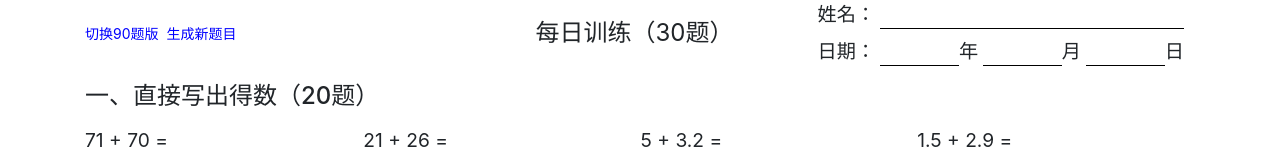
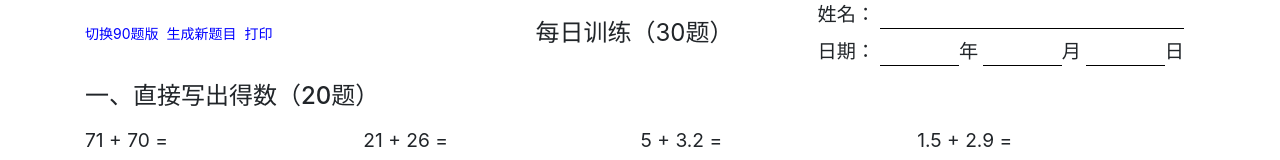
Before and after one commit to wanyx2015/daily-calc, an Angular app: page /30#/home in a window 1280 px wide. Both pictures are taken after a click on the element "切换30题版". Shown: the top 160 px of the page. Built offline with nearby package versions, Linux system fonts and the light colour scheme.

Commit message:
Hide elements when printing

```diff
--- a/src/app/home/math2/math2.component.html
+++ b/src/app/home/math2/math2.component.html
@@ -2,13 +2,17 @@
 
   <div class="header mb-3">
 
-    <div class="item text-left align-middle">
+    <div class="item text-left align-middle helper">
       <span class="mr-2 reload ">
         <a (click)="go()">切换90题版</a>
       </span>
 
-      <span class="py-auto reload  ">
+      <span class="py-auto reload mr-2">
         <a (click)="generateContent()">生成新题目</a>
+      </span>
+
+      <span class="reload">
+        <a (click)="print()">打印</a>
       </span>
     </div>
 
--- a/src/app/home/math2/math2.component.scss
+++ b/src/app/home/math2/math2.component.scss
@@ -20,7 +20,6 @@
     align-items: center;
 
     .item {
-
       align-items: center;
 
       .row {
@@ -60,3 +59,12 @@
     }
   }
 }
+
+
+@media print {
+
+  /* All your print styles go here */
+  .helper {
+    visibility: hidden;
+  }
+}
--- a/src/app/home/math2/math2.component.ts
+++ b/src/app/home/math2/math2.component.ts
@@ -53,6 +53,11 @@ export class Math2Component implements OnInit {
   go() {
     this.router.navigate(['']);
   }
+
+  print() {
+    window.print();
+  }
+
   ngOnInit(): void {
   }
 
```
